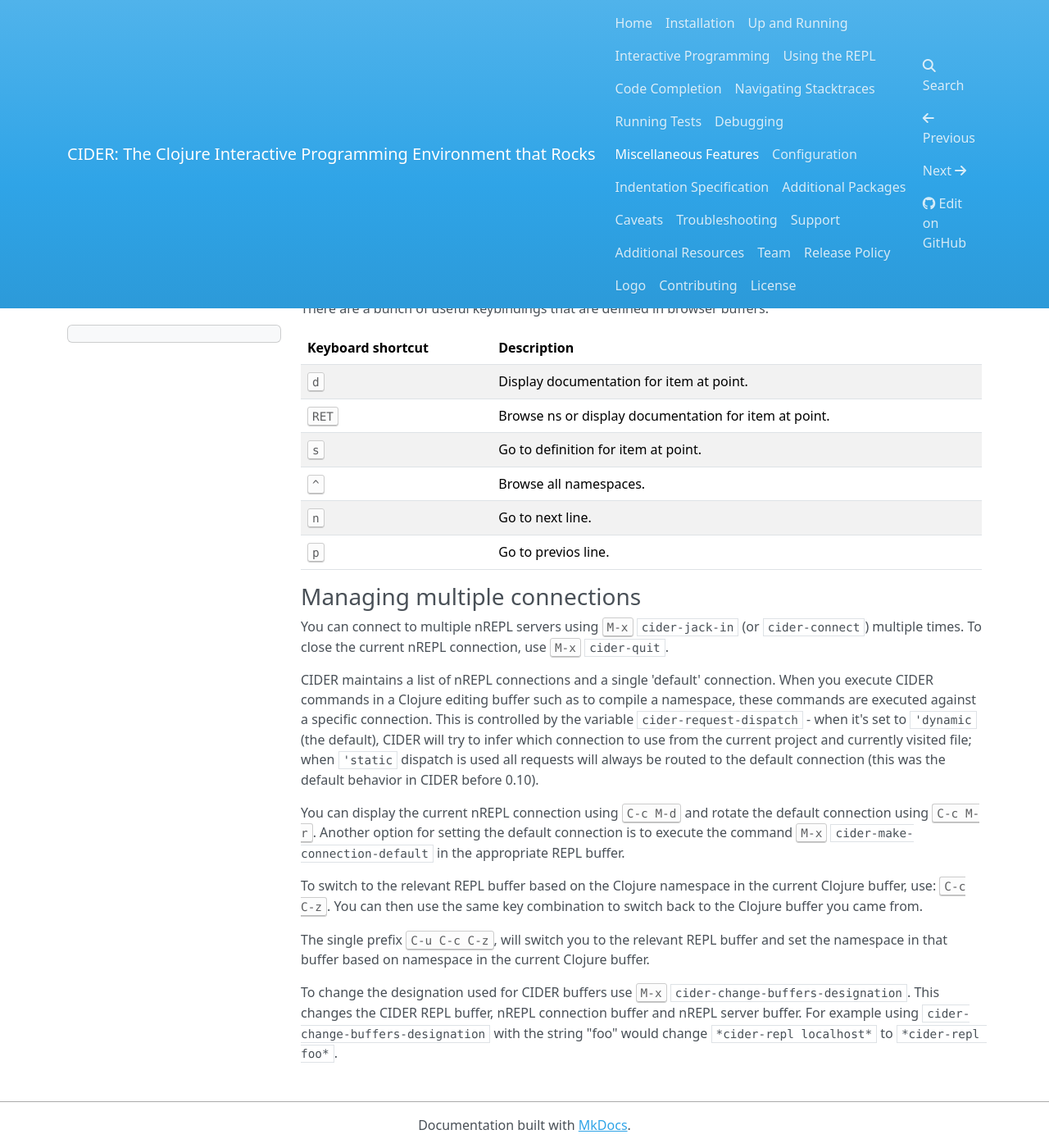
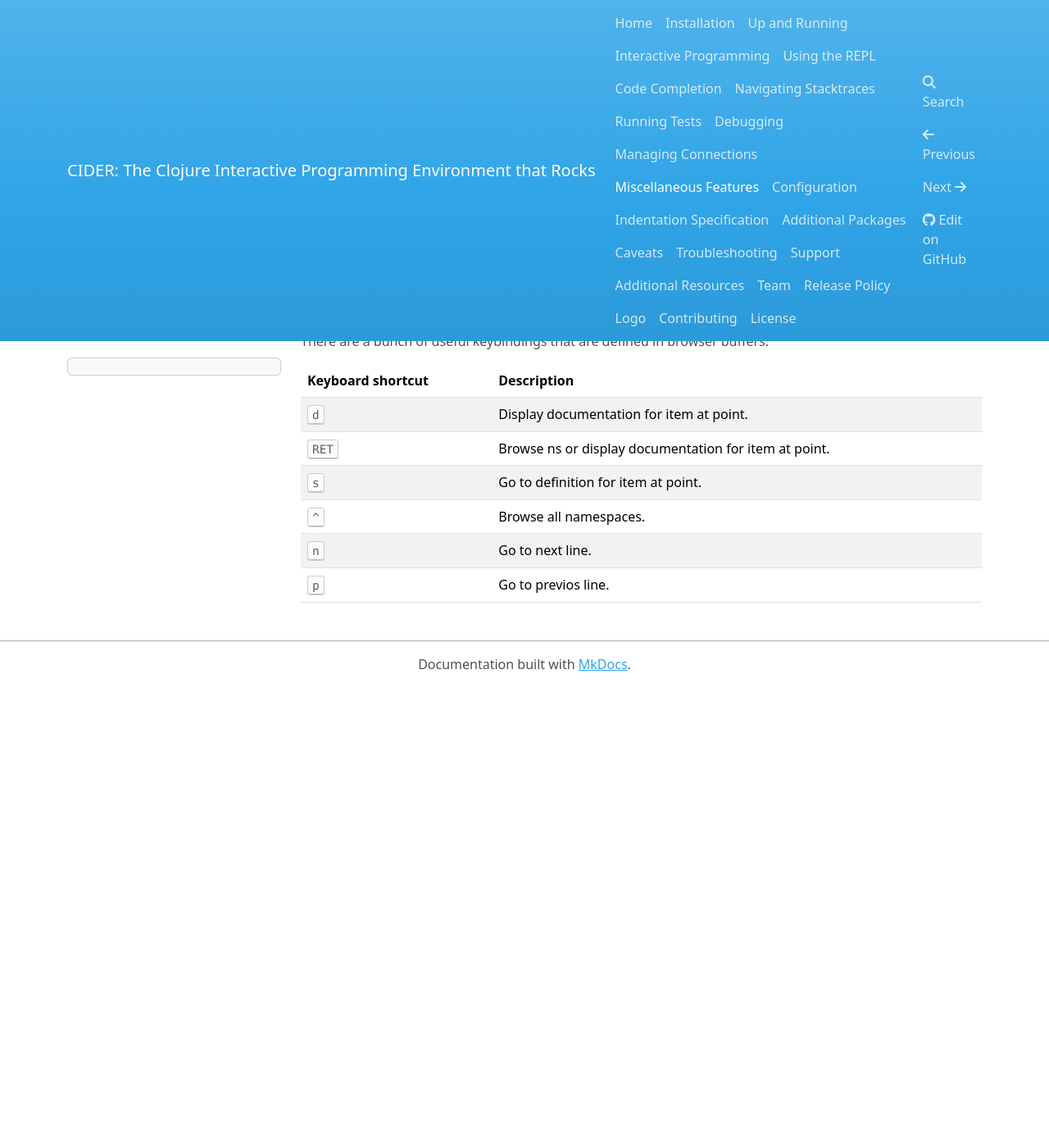
Before and after one commit to clojure-emacs/cider, an MkDocs documentation site: the page built from doc/miscellaneous_features.md, in a window 1280 px wide and 1400 px high, scrolled down 5250 px. Shown: the whole window at 82% size. Built offline with MkDocs 1.6.1, drawn with Linux system fonts in a browser that asks for light colours; nearby versions of some CDN libraries; old or Windows-style settings are respelled for this version of MkDocs; after the commit the page ends 6088 px from its top, so only the background shows below that.

Commit message:
Extract a dedicated section for connection management

```diff
--- a/doc/miscellaneous_features.md
+++ b/doc/miscellaneous_features.md
@@ -185,39 +185,3 @@
 <kbd>^</kbd>                    | Browse all namespaces.
 <kbd>n</kbd>                    | Go to next line.
 <kbd>p</kbd>                    | Go to previos line.
-
-### Managing multiple connections
-
-You can connect to multiple nREPL servers using <kbd>M-x</kbd> `cider-jack-in`
-(or `cider-connect`) multiple times.  To close the current nREPL connection, use
-<kbd>M-x</kbd> `cider-quit`.
-
-CIDER maintains a list of nREPL connections and a single 'default'
-connection. When you execute CIDER commands in a Clojure editing buffer such as
-to compile a namespace, these commands are executed against a specific
-connection. This is controlled by the variable `cider-request-dispatch` - when
-it's set to `'dynamic` (the default), CIDER will try to infer which connection
-to use from the current project and currently visited file; when `'static`
-dispatch is used all requests will always be routed to the default connection
-(this was the default behavior in CIDER before 0.10).
-
-You can display the current nREPL connection using <kbd>C-c M-d</kbd>
-and rotate the default connection using <kbd>C-c M-r</kbd>. Another
-option for setting the default connection is to execute the command
-<kbd>M-x</kbd> `cider-make-connection-default` in the appropriate
-REPL buffer.
-
-To switch to the relevant REPL buffer based on the Clojure namespace
-in the current Clojure buffer, use: <kbd>C-c C-z</kbd>. You can then
-use the same key combination to switch back to the Clojure buffer you
-came from.
-
-The single prefix <kbd>C-u C-c C-z</kbd>, will switch you to the
-relevant REPL buffer and set the namespace in that buffer based on
-namespace in the current Clojure buffer.
-
-To change the designation used for CIDER buffers use <kbd>M-x</kbd>
-`cider-change-buffers-designation`. This changes the CIDER REPL
-buffer, nREPL connection buffer and nREPL server buffer. For example
-using `cider-change-buffers-designation` with the string "foo" would
-change `*cider-repl localhost*` to `*cider-repl foo*`.
--- a/mkdocs.yml
+++ b/mkdocs.yml
@@ -12,6 +12,7 @@
 - Navigating Stacktraces: navigating_stacktraces.md
 - Running Tests: running_tests.md
 - Debugging: debugging.md
+- Managing Connections: managing_connections.md
 - Miscellaneous Features: miscellaneous_features.md
 - Configuration: configuration.md
 - Indentation Specification: indent_spec.md
```
Also changed, not shown: doc/index.md (+1 -1 lines), doc/managing_connections.md (added, +55 -0 lines).
